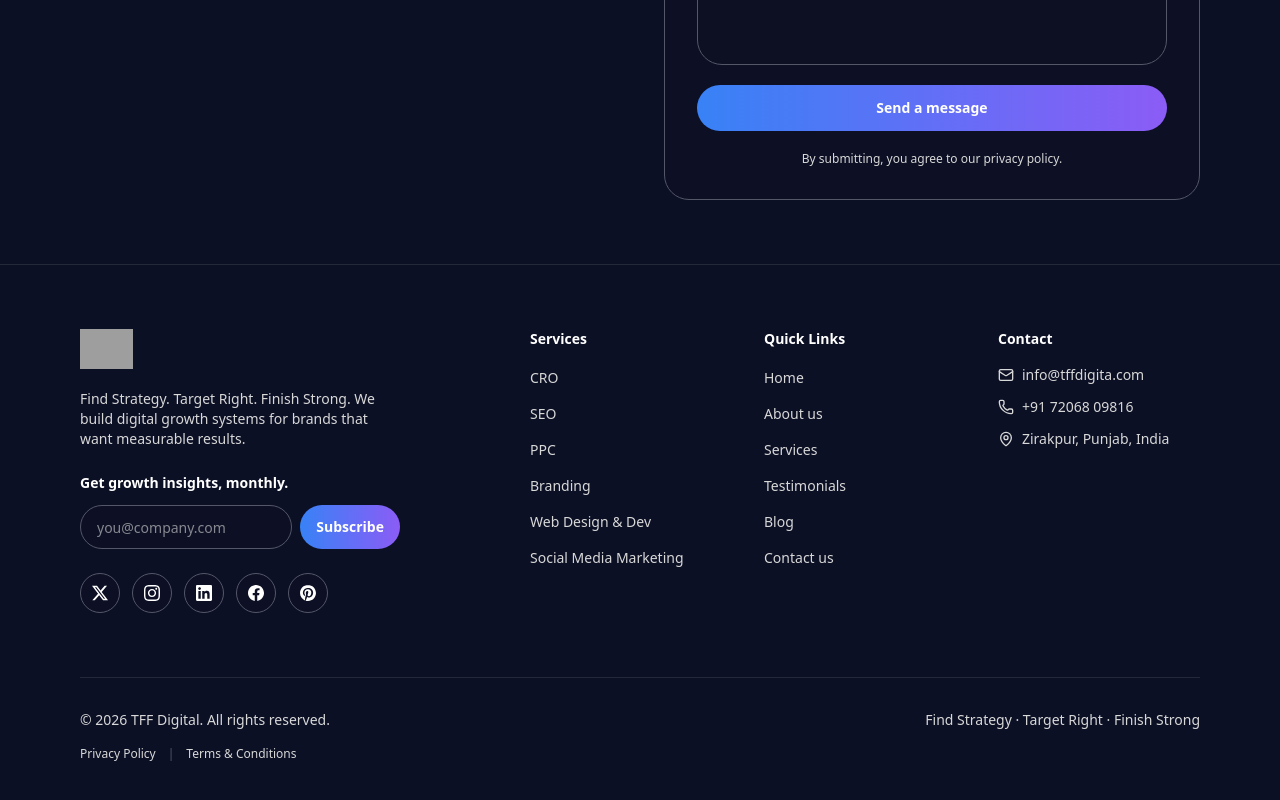
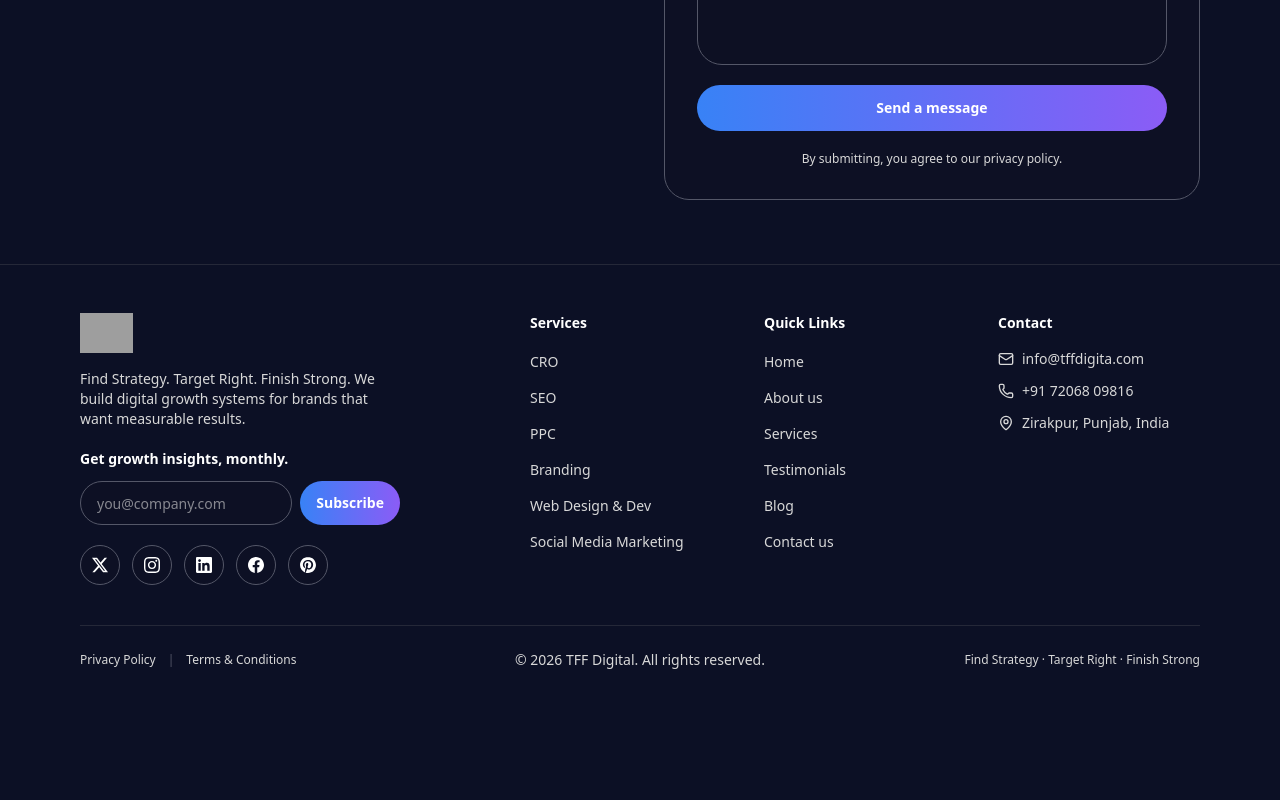
Before and after one commit to YashSinghal2001/tff-digital, a Next.js app: page / in a window 1280 px wide. Shown: the part 8658-9458 px from the top of the page. After the commit the page ends 9376 px from the top, so only its background shows below. Built offline with nearby package versions, Linux system fonts and the light colour scheme; no server answers; grey boxes are pictures that could not be loaded.

Commit message:
footer update

```diff
--- a/src/components/layout/Footer.tsx
+++ b/src/components/layout/Footer.tsx
@@ -92,16 +92,16 @@ export function Footer() {
 
   return (
     <footer className="border-t border-border-subtle">
-      <Container size="full" className="max-w-[1280px] py-16">
-        <div className="grid gap-12 lg:grid-cols-[1.2fr_2fr]">
+      <Container size="full" className="max-w-[1280px] py-10 lg:py-12">
+        <div className="grid gap-10 lg:grid-cols-[1.2fr_2fr] lg:gap-12">
           <div>
             <Logo asLink={false} className="h-10" />
-            <p className="mt-5 max-w-xs font-body text-sm text-muted">
+            <p className="mt-4 max-w-xs font-body text-sm text-muted">
               Find Strategy. Target Right. Finish Strong. We build digital growth systems
               for brands that want measurable results.
             </p>
 
-            <p className="mt-6 font-heading text-sm font-semibold text-white">
+            <p className="mt-5 font-heading text-sm font-semibold text-white">
               Get growth insights, monthly.
             </p>
             {subscribed ? (
@@ -124,7 +124,7 @@ export function Footer() {
               </form>
             )}
 
-            <div className="mt-6 flex flex-wrap gap-3">
+            <div className="mt-5 flex flex-wrap gap-3">
               {socialLinks.map(({ label, href, icon: Icon }) => (
                 <a
                   key={label}
@@ -182,22 +182,36 @@ export function Footer() {
           </div>
         </div>
 
-        <div className="mt-16 border-t border-border-subtle pt-8 text-sm text-muted">
-          <div className="flex flex-col gap-4 sm:flex-row sm:items-center sm:justify-between">
-            <p>© {new Date().getFullYear()} TFF Digital. All rights reserved.</p>
-            <p>Find Strategy · Target Right · Finish Strong</p>
-          </div>
-
-          <div className="mt-4 flex flex-wrap items-center gap-x-3 gap-y-2 text-xs">
-            <Link href={ROUTES.privacyPolicy} className="transition-colors hover:text-white">
+        <div className="mt-10 border-t border-border-subtle pt-6">
+          {/* Mobile: centered stack (copyright → legal → tagline). Desktop: one
+              row of equal thirds so the copyright is centered across the full
+              footer width, legal links sit left, tagline sits right. */}
+          <div className="flex flex-col items-center gap-3 text-center lg:grid lg:grid-cols-3 lg:items-center lg:gap-4">
+            <div className="order-2 flex items-center gap-x-3 font-body text-xs text-muted lg:order-1 lg:justify-self-start">
+              <Link
+                href={ROUTES.privacyPolicy}
+                className="transition-colors duration-150 hover:text-white"
+              >
                 Privacy Policy
               </Link>
               <span aria-hidden="true" className="text-border-strong">
                 |
               </span>
-            <Link href={ROUTES.termsAndConditions} className="transition-colors hover:text-white">
+              <Link
+                href={ROUTES.termsAndConditions}
+                className="transition-colors duration-150 hover:text-white"
+              >
                 Terms &amp; Conditions
               </Link>
+            </div>
+
+            <p className="order-1 font-body text-sm text-muted lg:order-2 lg:text-center">
+              © {new Date().getFullYear()} TFF Digital. All rights reserved.
+            </p>
+
+            <p className="order-3 font-body text-xs text-muted lg:justify-self-end lg:text-right">
+              Find Strategy · Target Right · Finish Strong
+            </p>
           </div>
         </div>
       </Container>
```
Lines whose indentation alone changed are shown as unchanged.
